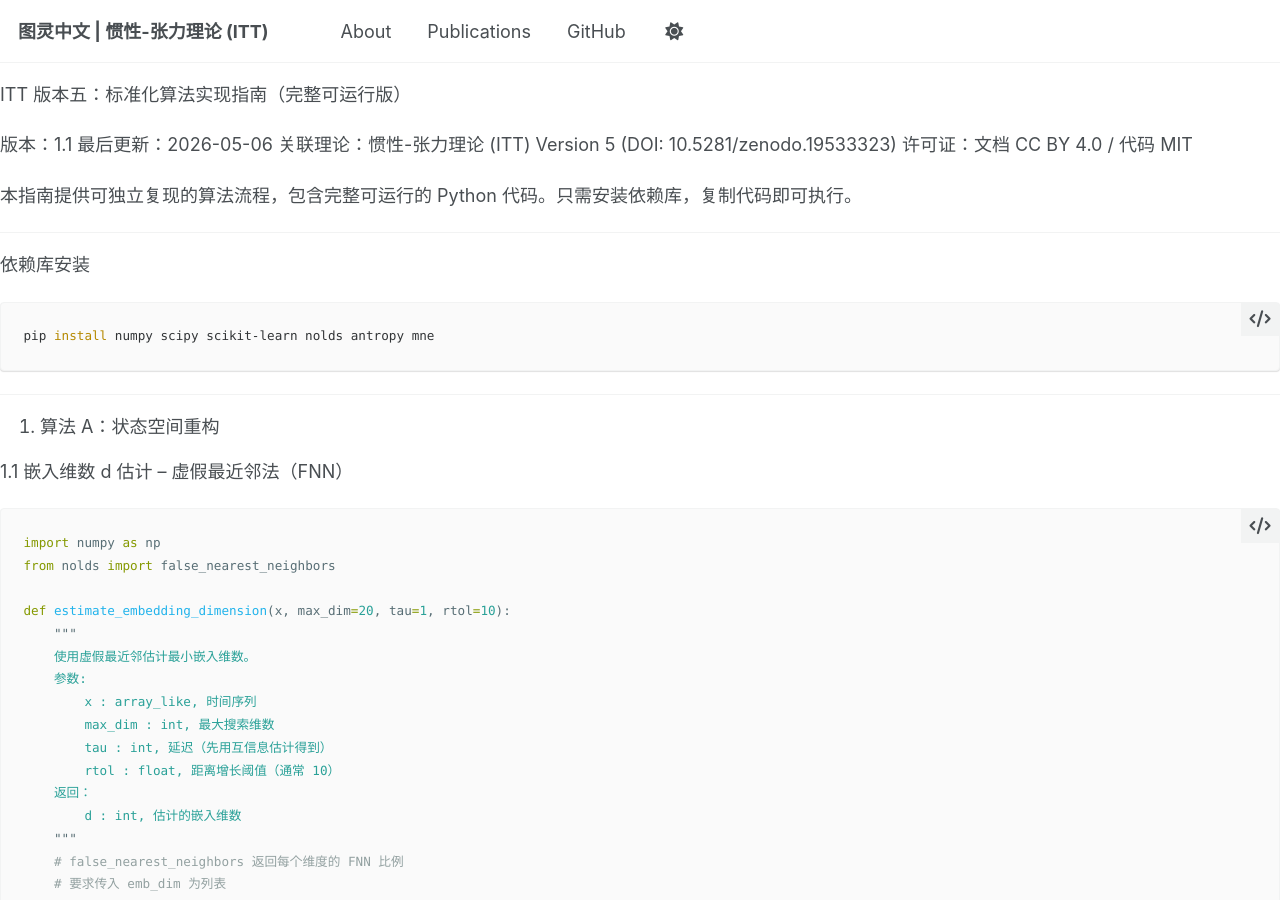
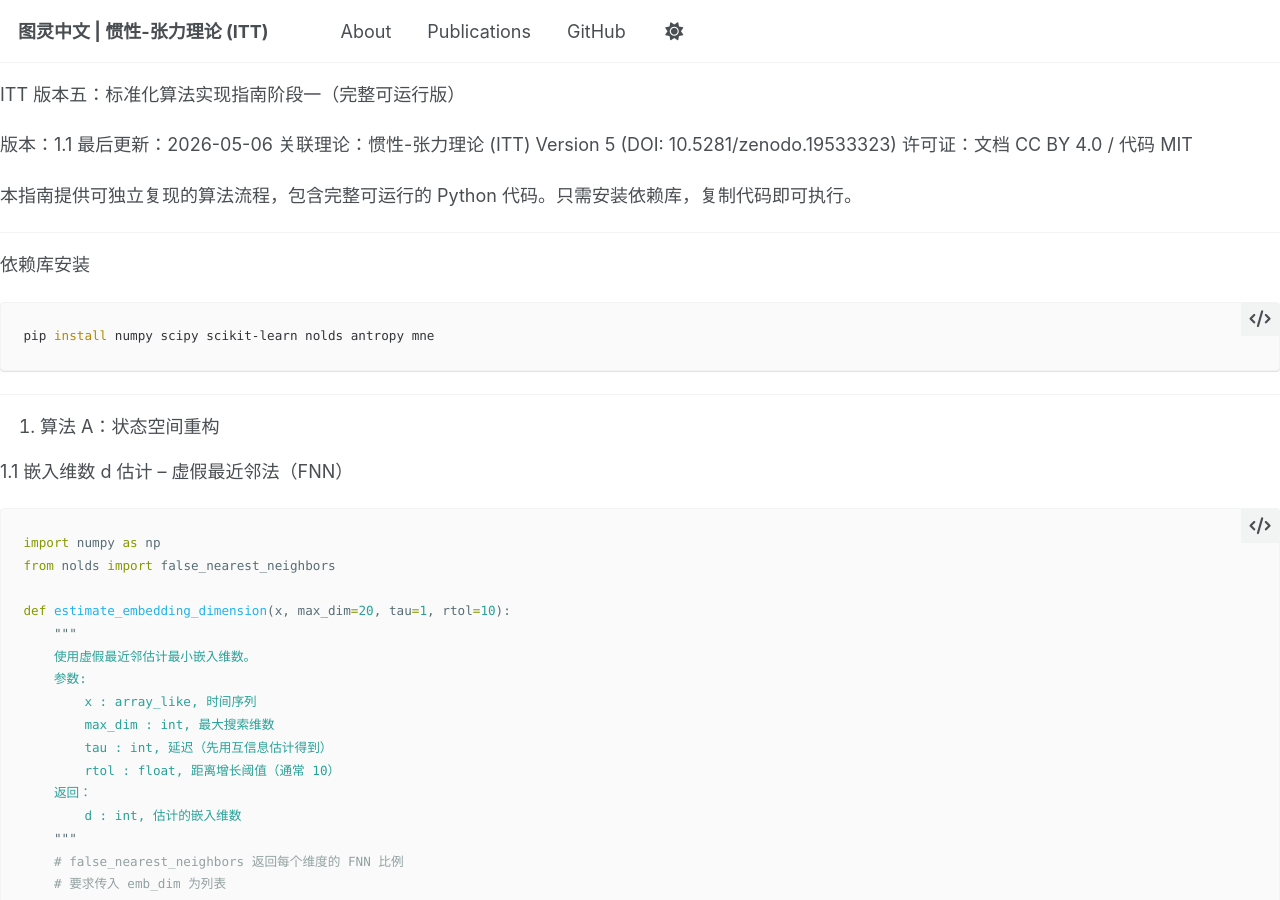
Before and after one commit to TulingZhongwen/tulingzhongwen.github.io, a Jekyll site: the page built from algorithm_standard.md, in a window 1280 px wide and 900 px high. Built offline with Jekyll 4.4.1, drawn with Linux system fonts in a browser that asks for light colours; our own code applies the rules of GitHub Pages for plain Markdown files; a script bundle is joined from its source files by our own code; library files that are not in the unit come from our copies.

Commit message:
ITT实验验证指南阶段一 algorithm_standard.md

```diff
--- a/algorithm_standard.md
+++ b/algorithm_standard.md
@@ -1,4 +1,4 @@
-ITT 版本五：标准化算法实现指南（完整可运行版）
+ITT 版本五：标准化算法实现指南阶段一（完整可运行版）
 
 版本：1.1
 最后更新：2026-05-06
```
